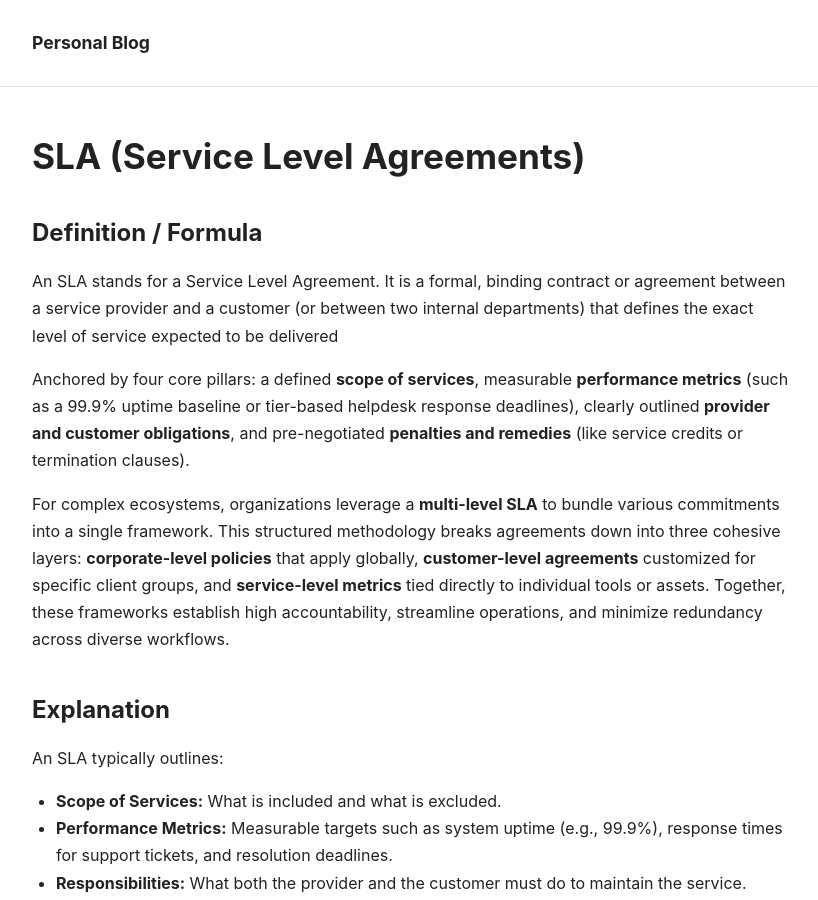
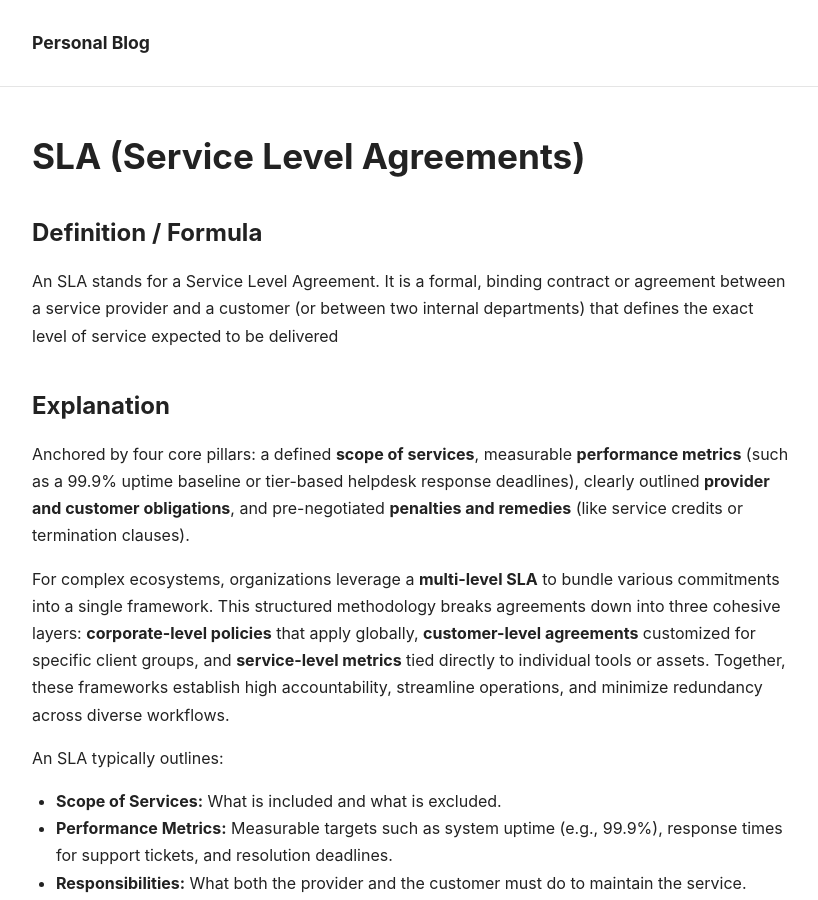
Before and after one commit to BeardedOwl1357/Personal_Blog, a Jekyll site: the page built from _articles/general-management/sla-service-level-agreements.md, in a window 1280 px wide and 900 px high. Shown: the whole window, without its empty margins (228-1046 px from the left). Built offline with Jekyll 4.4.1, drawn with Linux system fonts in a browser that asks for light colours; part of the change alters nothing that is shown.

Commit message:
Generic addition

```diff
--- a/_articles/general-management/sla-service-level-agreements.md
+++ b/_articles/general-management/sla-service-level-agreements.md
@@ -3,11 +3,7 @@ title: "SLA (Service Level Agreements)"
 domain: "General Management"
 topic: "SLA (Service Level Agreements)"
 category: "Reliability"
-description: "An SLA stands for a Service Level Agreement. It is a formal, binding contract or agreement between a service provider and a customer (or between two internal departments) that defines the exact level of service expected to be delivered
-
-Anchored by four core pillars: a defined **scope of services**, measurable **performance metrics** (such as a 99.9% uptime baseline or tier-based helpdesk response deadlines), clearly outlined **provider and customer obligations**, and pre-negotiated **penalties and remedies** (like service credits or termination clauses).
-
-For complex ecosystems, organizations leverage a **multi-level SLA** to bundle various commitments into a single framework. This structured methodology breaks agreements down into three cohesive layers: **corporate-level policies** that apply globally, **customer-level agreements** customized for specific client groups, and **service-level metrics** tied directly to individual tools or assets. Together, these frameworks establish high accountability, streamline operations, and minimize redundancy across diverse workflows."
+description: "An SLA stands for a Service Level Agreement. It is a formal, binding contract or agreement between a service provider and a customer (or between two internal departments) that defines the exact level of service expected to be delivered"
 permalink: /general-management/sla-service-level-agreements/
 ---
 
@@ -17,11 +13,11 @@ permalink: /general-management/sla-service-level-agreements/
 
 An SLA stands for a Service Level Agreement. It is a formal, binding contract or agreement between a service provider and a customer (or between two internal departments) that defines the exact level of service expected to be delivered
 
+## Explanation
+
 Anchored by four core pillars: a defined **scope of services**, measurable **performance metrics** (such as a 99.9% uptime baseline or tier-based helpdesk response deadlines), clearly outlined **provider and customer obligations**, and pre-negotiated **penalties and remedies** (like service credits or termination clauses).
 
 For complex ecosystems, organizations leverage a **multi-level SLA** to bundle various commitments into a single framework. This structured methodology breaks agreements down into three cohesive layers: **corporate-level policies** that apply globally, **customer-level agreements** customized for specific client groups, and **service-level metrics** tied directly to individual tools or assets. Together, these frameworks establish high accountability, streamline operations, and minimize redundancy across diverse workflows.
-
-## Explanation
 
 An SLA typically outlines:
 - **Scope of Services:** What is included and what is excluded.
--- a/_layouts/default.html
+++ b/_layouts/default.html
@@ -38,5 +38,16 @@
   </div>
 </footer>
 
+<!-- Mermaid diagram support -->
+<script type="module">
+  import mermaid from 'https://cdn.jsdelivr.net/npm/mermaid@11/dist/mermaid.esm.min.mjs';
+
+  mermaid.initialize({
+    startOnLoad: true,
+    theme: 'default',
+    securityLevel: 'strict'
+  });
+</script>
+
 </body>
 </html>
```
Also changed, not shown: 1 other file.
